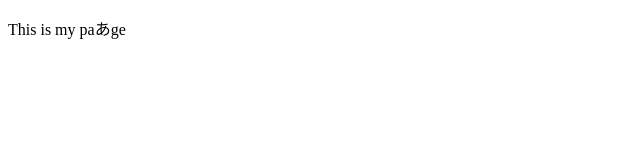
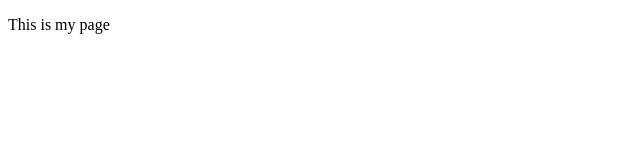
Before and after one commit to G284832022/medialabo, a plain HTML site: page index.html in a window 1280 px wide. Shown: the full height of the page, 0-640 px from the left. Drawn offline with Linux system fonts and the light colour scheme.

```diff
--- a/index.html
+++ b/index.html
@@ -5,6 +5,6 @@
     <title>My test page</title>
   </head>
   <body>
-    <p>This is my paあge</p>
+    <p>This is my page</p>
   </body>
 </html>
```
